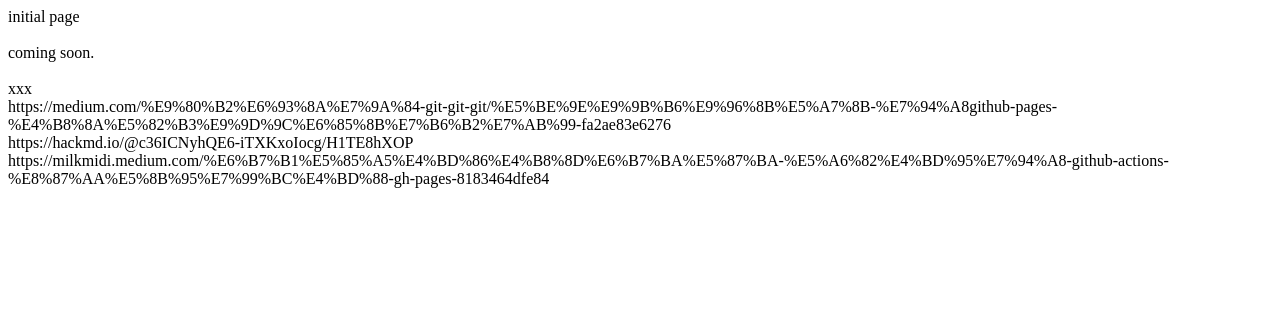
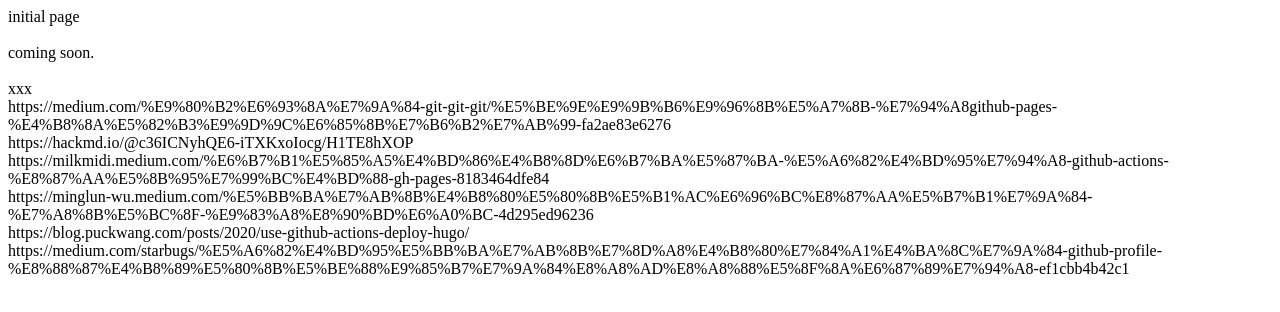
Before and after one commit to kuihao/resume, a plain HTML site: page index.html in a window 1280 px wide. Drawn offline with Linux system fonts and the light colour scheme.

Commit message:
add more note about how to make hugo gh-page

```diff
--- a/index.html
+++ b/index.html
@@ -13,5 +13,8 @@
     <div>https://medium.com/%E9%80%B2%E6%93%8A%E7%9A%84-git-git-git/%E5%BE%9E%E9%9B%B6%E9%96%8B%E5%A7%8B-%E7%94%A8github-pages-%E4%B8%8A%E5%82%B3%E9%9D%9C%E6%85%8B%E7%B6%B2%E7%AB%99-fa2ae83e6276</div>
     <div>https://hackmd.io/@c36ICNyhQE6-iTXKxoIocg/H1TE8hXOP</div>
     <div>https://milkmidi.medium.com/%E6%B7%B1%E5%85%A5%E4%BD%86%E4%B8%8D%E6%B7%BA%E5%87%BA-%E5%A6%82%E4%BD%95%E7%94%A8-github-actions-%E8%87%AA%E5%8B%95%E7%99%BC%E4%BD%88-gh-pages-8183464dfe84</div>
+    <div>https://minglun-wu.medium.com/%E5%BB%BA%E7%AB%8B%E4%B8%80%E5%80%8B%E5%B1%AC%E6%96%BC%E8%87%AA%E5%B7%B1%E7%9A%84-%E7%A8%8B%E5%BC%8F-%E9%83%A8%E8%90%BD%E6%A0%BC-4d295ed96236</div>
+    <div>https://blog.puckwang.com/posts/2020/use-github-actions-deploy-hugo/</div>
+    <div>https://medium.com/starbugs/%E5%A6%82%E4%BD%95%E5%BB%BA%E7%AB%8B%E7%8D%A8%E4%B8%80%E7%84%A1%E4%BA%8C%E7%9A%84-github-profile-%E8%88%87%E4%B8%89%E5%80%8B%E5%BE%88%E9%85%B7%E7%9A%84%E8%A8%AD%E8%A8%88%E5%8F%8A%E6%87%89%E7%94%A8-ef1cbb4b42c1</div>
 </body>
 </html>
```
